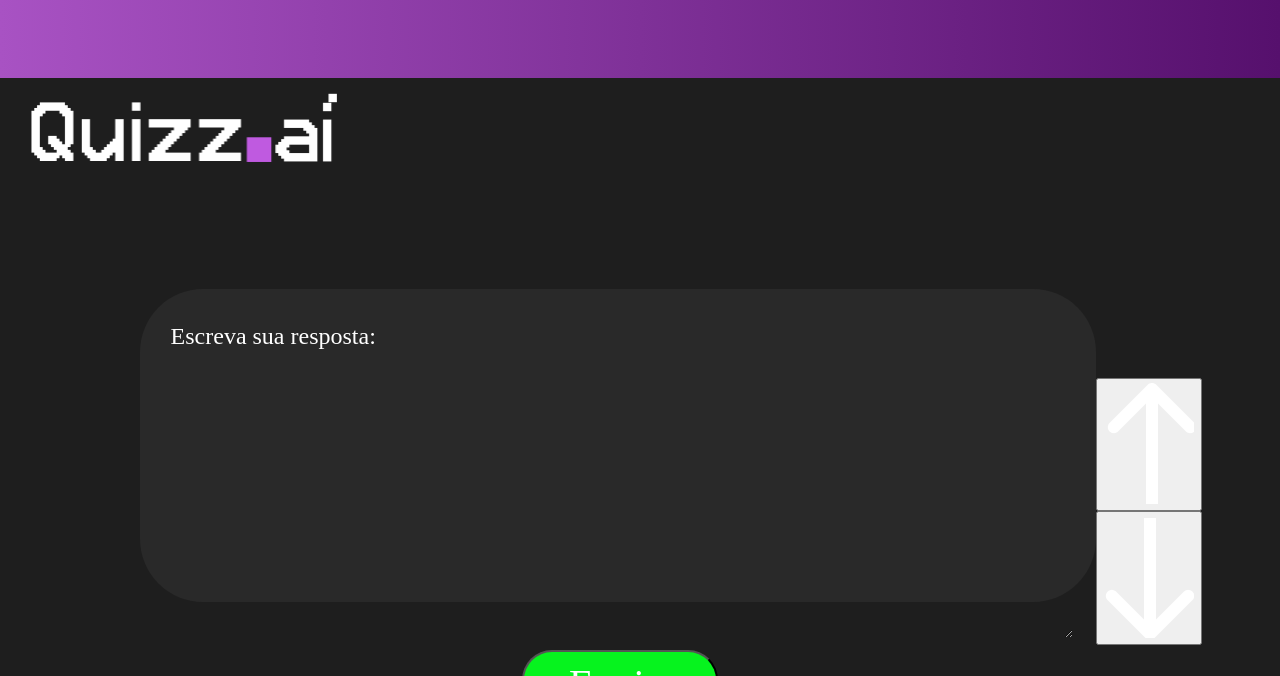
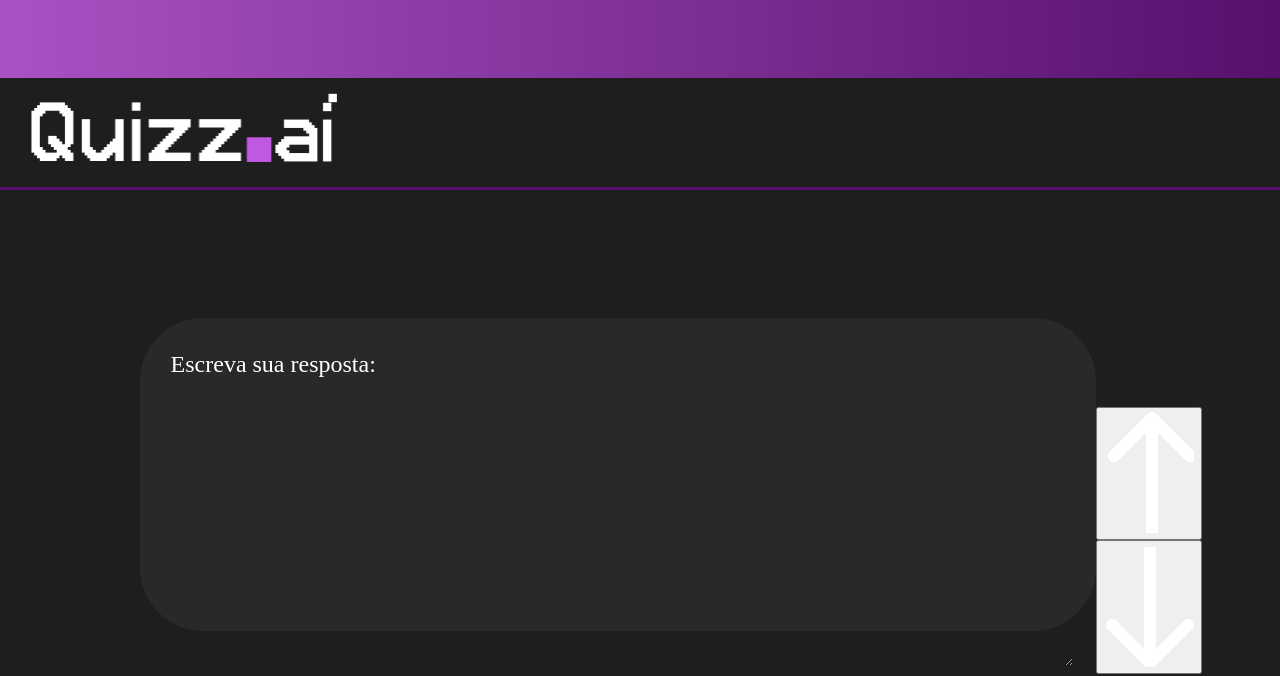
Before and after one commit to Hackatona-AGES-2023/FofuxosDoCleyson, a website: page src/index.html in a window 1280 px wide. Shown: the part 748-1424 px from the top of the page. Drawn offline with Linux system fonts and the light colour scheme; a web font is replaced by a local one.

Commit message:
adicionei a linha que tinha no figma

```diff
--- a/src/index.html
+++ b/src/index.html
@@ -42,6 +42,7 @@
                 <img src="../images/Logosecundária.png" id="secondaryLogo"alt="logo">
                 <div class="questionNumber"></div>
             </div>
+            <div class="headerdivision"></div>
             <div class="appQuestion">
                 <div class="mainText">
                     <div class="mainQuestion">
--- a/src/styles/style.css
+++ b/src/styles/style.css
@@ -146,3 +146,9 @@ body{
   font-size: 40px;
   margin-top: 5%;
 }
+.headerdivision{
+  width: 100%;
+  height: 3px;
+  background-color: #56106D;
+  margin-top: 2%;
+}
```
